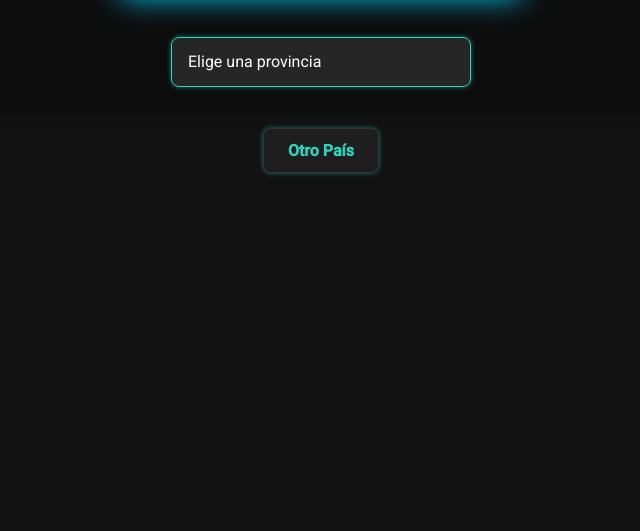
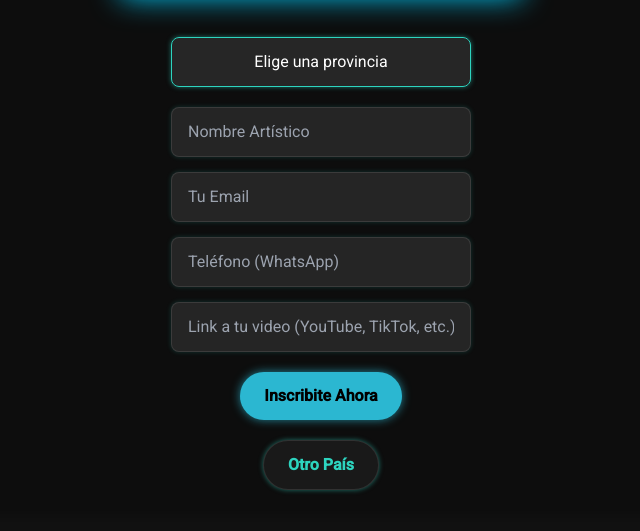
Before and after one commit to Manumatrix1/VYT-MUSIC-ONLINE, a plain HTML site: page provincias.html in a window 1280 px wide. Shown: the part 871-1402 px from the top of the page, without its empty margins (319-959 px from the left). Before the commit the page ends 1138 px from the top, so only its background shows below. Drawn offline with nearby package versions, Linux system fonts and the light colour scheme.

Commit message:
Update provincias.html

```diff
--- a/provincias.html
+++ b/provincias.html
@@ -69,11 +69,8 @@
             outline: none;
             transition: all 0.2s ease-in-out;
             box-shadow: 0 0 5px rgba(45, 212, 191, 0.5); /* Sombra neón */
-        }
-
-        .province-select:focus {
-            box-shadow: 0 0 15px rgba(45, 212, 191, 0.8);
-            border-color: #2bb7d1;
+            text-align: center; /* Centrar el texto en el desplegable */
+            text-align-last: center; /* Para Edge/IE */
         }
 
         .province-select option {
@@ -81,22 +78,66 @@
             color: white;
         }
 
-        /* Para el botón "Otro País" */
+        /* Estilos para los campos de datos personales */
+        .form-input-group {
+            width: 100%;
+            max-width: 300px;
+            margin-top: 20px; /* Espacio entre el desplegable y los datos */
+            display: flex;
+            flex-direction: column;
+            gap: 15px; /* Espacio entre los campos */
+        }
+
+        .form-input {
+            padding: 12px 16px;
+            border-radius: 8px;
+            background-color: rgba(255, 255, 255, 0.1);
+            border: 1px solid rgba(255, 255, 255, 0.1);
+            color: white;
+            font-size: 1rem;
+            outline: none;
+            transition: all 0.2s ease-in-out;
+            box-shadow: 0 0 5px rgba(45, 212, 191, 0.2);
+        }
+
+        .form-input:focus {
+            border-color: #2bb7d1;
+            box-shadow: 0 0 15px rgba(45, 212, 191, 0.8);
+        }
+
+        /* Estilos para los botones */
+        .btn-common {
+            padding: 12px 24px;
+            border-radius: 9999px; /* rounded-full */
+            font-weight: bold;
+            transition: transform 0.2s ease-in-out, box-shadow 0.2s ease-in-out;
+            display: inline-block;
+            cursor: pointer;
+        }
+
+        .btn-inscribite-bottom {
+            background-color: #2bb7d1;
+            color: black;
+            box-shadow: 0 0 10px rgba(43, 183, 209, 0.7);
+            margin-top: 20px; /* Espacio con los datos */
+        }
+
+        .btn-inscribite-bottom:hover {
+            transform: scale(1.05);
+            box-shadow: 0 0 25px rgba(43, 183, 209, 1);
+        }
+
         .province-btn {
             background-color: rgba(255, 255, 255, 0.05);
             border: 1px solid rgba(255, 255, 255, 0.1);
-            transition: all 0.2s ease-in-out;
-            margin-top: 20px;
-            padding: 12px 24px;
-            border-radius: 8px;
-            font-weight: bold;
             color: #2dd4bf;
             box-shadow: 0 0 5px rgba(45, 212, 191, 0.5);
+            margin-top: 20px; /* Espacio con el botón de inscribite */
         }
         .province-btn:hover {
             background-color: #2bb7d1;
             color: #121212;
-            transform: translateY(-4px);
+            transform: scale(1.05);
             border-color: #2bb7d1;
             box-shadow: 0 0 15px #2bb7d1;
         }
@@ -111,9 +152,7 @@
             <p class="text-gray-400 text-xs tracking-widest font-display hidden sm:block">CERTAMEN DE CANTO</p>
         </div>
         <nav class="flex items-center space-x-4 text-sm">
-            <a href="ranking.html" class="text-gray-300 hover:text-white">Ranking</a>
-            <a href="batallas.html" class="text-gray-300 hover:text-white">Batallas</a>
-            <a href="inscripcion.html" class="bg-[#2bb7d1] text-black py-2 px-4 rounded-full font-bold">Inscribite</a>
+            <a href="inscripcion.html" class="text-gray-300 hover:text-white">Inscripción</a>
         </nav>
     </header>
 
@@ -125,7 +164,7 @@
             <p class="text-gray-400">El premio de la gente, para la gente.</p>
         </section>
 
-        <!-- Sección de Selección de Provincia con Mapa Estático -->
+        <!-- Sección de Selección de Provincia con Mapa Estático y Formulario -->
         <section class="text-center my-16">
             <h2 class="text-3xl font-display font-bold mb-2">Este es tu momento.</h2>
             <p class="text-lg text-gray-300 mb-8">Elige tu provincia para empezar a competir.</p>
@@ -140,10 +179,18 @@
                     <option value="" disabled selected>Elige una provincia</option>
                     <!-- Las opciones se llenarán con JavaScript -->
                 </select>
-            </div>
 
-            <div class="mt-8">
-                 <a href="inscripcion.html?prov=OtroPais" class="province-btn">Otro País</a>
+                <!-- Campos de datos personales -->
+                <div class="form-input-group">
+                    <input type="text" id="nombreArtistico" class="form-input" placeholder="Nombre Artístico">
+                    <input type="email" id="email" class="form-input" placeholder="Tu Email">
+                    <input type="tel" id="telefono" class="form-input" placeholder="Teléfono (WhatsApp)">
+                    <input type="url" id="videoLink" class="form-input" placeholder="Link a tu video (YouTube, TikTok, etc.)">
+                </div>
+
+                <!-- Botones de acción -->
+                <a href="inscripcion.html" class="btn-common btn-inscribite-bottom">Inscribite Ahora</a>
+                <a href="inscripcion.html?prov=OtroPais" class="btn-common province-btn">Otro País</a>
             </div>
         </section>
     </main>
@@ -179,6 +226,11 @@
 
         document.addEventListener('DOMContentLoaded', () => {
             const provinceSelect = document.getElementById('provinceSelect');
+            const nombreArtisticoInput = document.getElementById('nombreArtistico');
+            const emailInput = document.getElementById('email');
+            const telefonoInput = document.getElementById('telefono');
+            const videoLinkInput = document.getElementById('videoLink');
+            const inscribiteAhoraBtn = document.querySelector('.btn-inscribite-bottom');
 
             // Llenar el desplegable con las provincias
             for (const code in provinceMapping) {
@@ -191,13 +243,41 @@
                 }
             }
 
-            // Manejar la selección del desplegable
-            provinceSelect.addEventListener('change', (event) => {
-                const selectedProvince = event.target.value;
-                if (selectedProvince) {
-                    window.location.href = `inscripcion.html?prov=${encodeURIComponent(selectedProvince)}`;
+            // Manejar la redirección al hacer clic en "Inscribite Ahora"
+            inscribiteAhoraBtn.addEventListener('click', (event) => {
+                event.preventDefault(); // Prevenir la redirección por defecto del <a>
+
+                const selectedProvince = provinceSelect.value;
+                const nombreArtistico = nombreArtisticoInput.value;
+                const email = emailInput.value;
+                const telefono = telefonoInput.value;
+                const videoLink = videoLinkInput.value;
+
+                // Validación básica de campos (puedes mejorarla)
+                if (!selectedProvince || !nombreArtistico || !email || !telefono || !videoLink) {
+                    alert('Por favor, completa todos los campos.'); // Usar un modal personalizado en producción
+                    return;
                 }
+
+                // Construir la URL con todos los datos
+                const params = new URLSearchParams();
+                params.append('prov', selectedProvince);
+                params.append('nombre', nombreArtistico);
+                params.append('email', email);
+                params.append('telefono', telefono);
+                params.append('video', videoLink);
+
+                window.location.href = `inscripcion.html?${params.toString()}`;
             });
+
+            // Opcional: Si quieres que la selección del desplegable también redirija inmediatamente (como antes)
+            // provinceSelect.addEventListener('change', (event) => {
+            //     const selectedProvince = event.target.value;
+            //     if (selectedProvince) {
+            //         // Aquí podrías decidir si redirigir inmediatamente o esperar el botón "Inscribite Ahora"
+            //         // window.location.href = `inscripcion.html?prov=${encodeURIComponent(selectedProvince)}`;
+            //     }
+            // });
         });
     </script>
 
```
